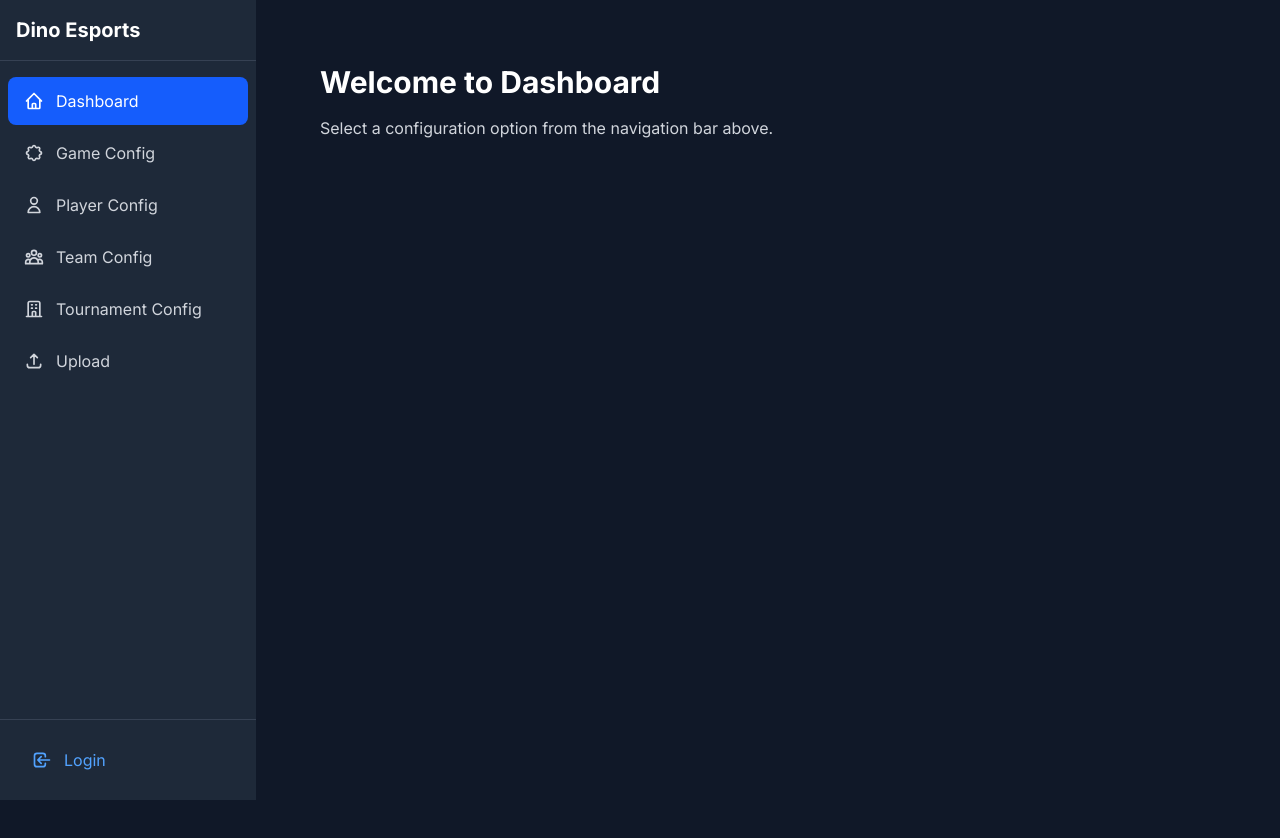
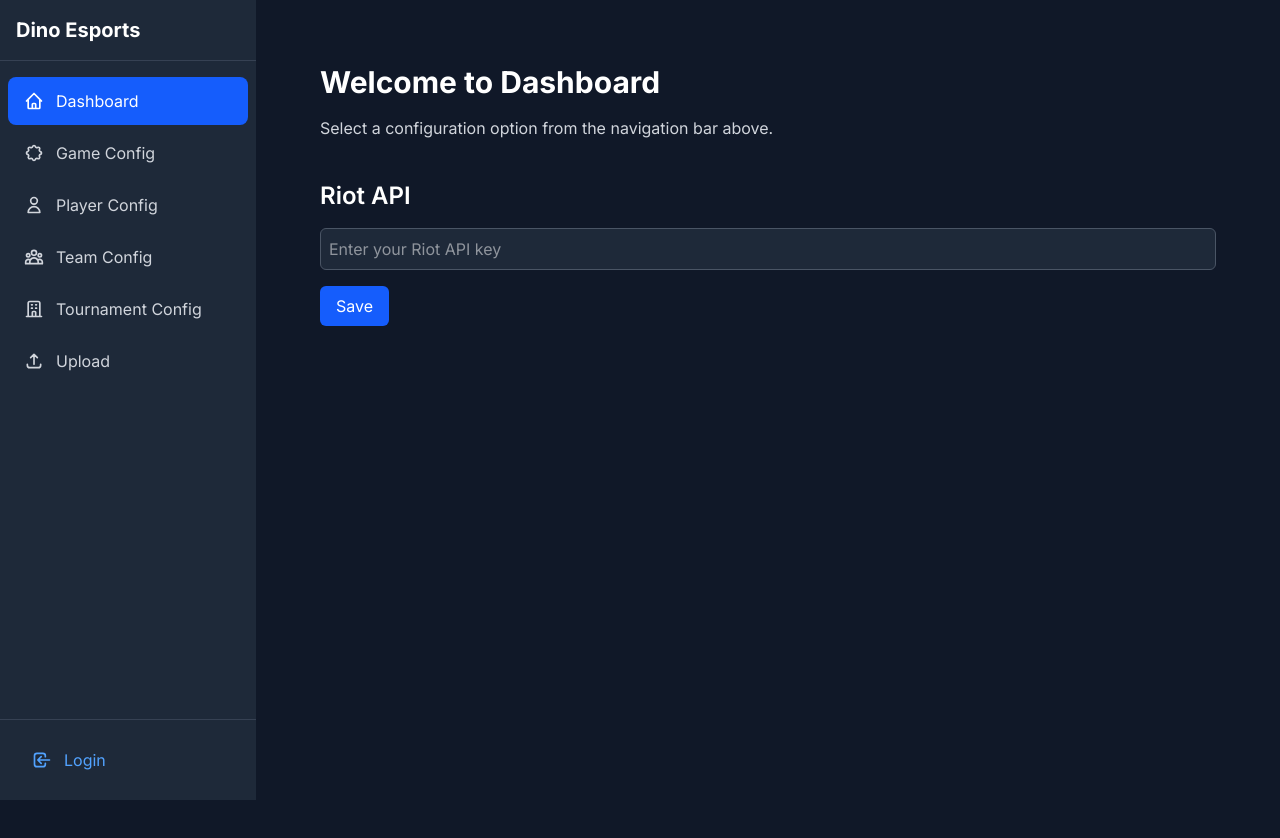
Before and after one commit to socktow/Dino-Esports-FrontEnd, a Next.js app: page /dashboard in a window 1280 px wide. Shown: the top 838 px of the page. Built offline with nearby package versions, Linux system fonts and the light colour scheme.

Commit message:
riot api dashboard

```diff
--- a/src/app/dashboard/page.js
+++ b/src/app/dashboard/page.js
@@ -1,11 +1,67 @@
+"use client";
+import { useState, useEffect } from "react";
+
 export default function Dashboard() {
+  const [riotApi, setRiotApi] = useState("");
+  const [isSaved, setIsSaved] = useState(false);
+
+  // Load Riot API key từ localStorage khi component được mount
+  useEffect(() => {
+    const savedApi = localStorage.getItem("riotApi");
+    if (savedApi) {
+      setRiotApi(savedApi);
+      setIsSaved(true);
+    }
+  }, []);
+
+  const handleSave = () => {
+    localStorage.setItem("riotApi", riotApi);
+    setIsSaved(true);
+    alert("Riot API key đã được lưu!");
+  };
+
+  const handleRemove = () => {
+    localStorage.removeItem("riotApi");
+    setRiotApi("");
+    setIsSaved(false);
+    alert("Riot API key đã được xóa!");
+  };
+
   return (
-    <div className="min-h-screen">
+    <div className="min-h-screen bg-gray-900">
       <div className="p-8">
         <h1 className="text-3xl font-bold text-white">Welcome to Dashboard</h1>
         <p className="mt-4 text-gray-300">
           Select a configuration option from the navigation bar above.
         </p>
+
+        {/* Riot API Input Section */}
+        <div className="mt-10">
+          <h2 className="text-2xl font-semibold text-white mb-4">Riot API</h2>
+          <input
+            type="text"
+            value={riotApi}
+            onChange={(e) => setRiotApi(e.target.value)}
+            placeholder="Enter your Riot API key"
+            className="w-full p-2 rounded-md bg-gray-800 text-white border border-gray-600"
+          />
+          {isSaved ? (
+            <button
+              onClick={handleRemove}
+              className="mt-4 px-4 py-2 bg-red-600 text-white rounded-md hover:bg-red-700 transition"
+            >
+              Remove
+            </button>
+          ) : (
+            <button
+              onClick={handleSave}
+              className="mt-4 px-4 py-2 bg-blue-600 text-white rounded-md hover:bg-blue-700 transition"
+              disabled={riotApi.trim() === ""}
+            >
+              Save
+            </button>
+          )}
+        </div>
       </div>
     </div>
   );
```
